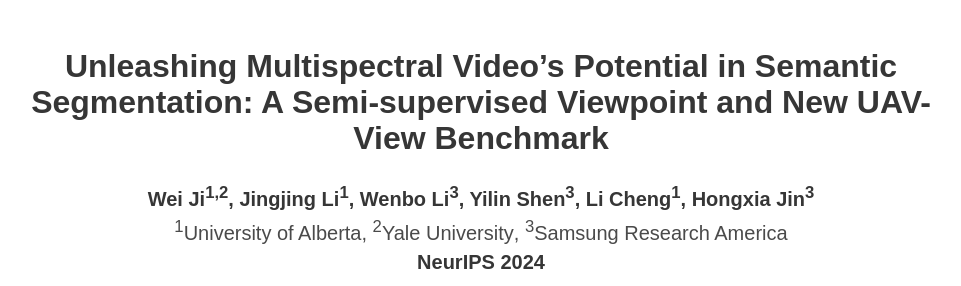
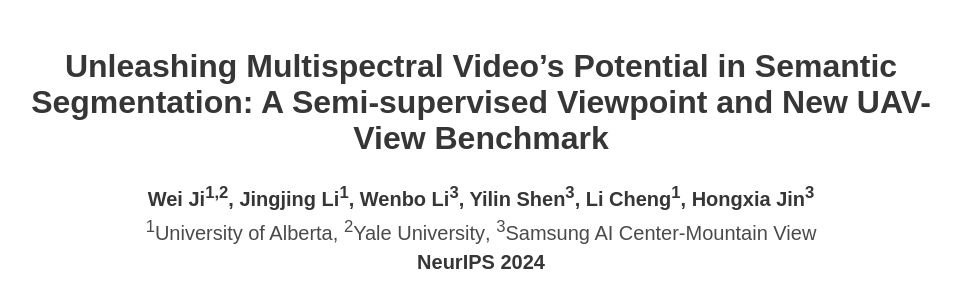
Before and after one commit to jiwei0921/MVUAV, a plain HTML site: page index.html in a window 1280 px wide. Shown: the top 286 px of the page, without its empty margins (159-1120 px from the left). Drawn offline with nearby package versions, Linux system fonts and the light colour scheme; some icons are missing; a web font is replaced by a local one.

Commit message:
Update index.html

```diff
--- a/index.html
+++ b/index.html
@@ -114,7 +114,7 @@
           <div class="is-size-5 publication-authors">
             <span class="author-block"><sup>1</sup>University of Alberta</span>,
             <span class="author-block"><sup>2</sup>Yale University</span>,
-            <span class="author-block"><sup>3</sup>Samsung Research America</span>
+            <span class="author-block"><sup>3</sup>Samsung AI Center-Mountain View</span>
           </div>
 
           <div class="is-size-5 publication-authors">
```
